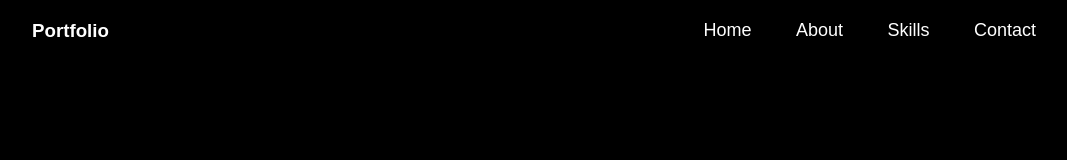
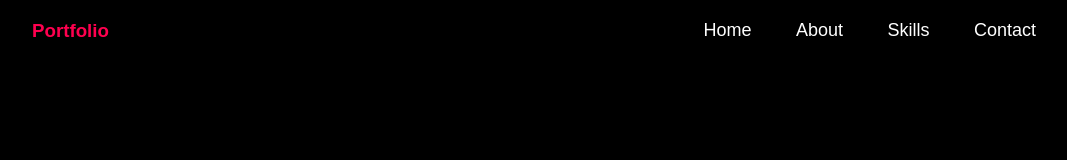
Before and after one commit to subbarayudu421/Portfolio, a plain HTML site: page index.html in a window 1280 px wide. Shown: the top 160 px of the page, without its empty margins (96-1163 px from the left). Drawn offline with Linux system fonts and the light colour scheme.

Commit message:
Update index.html

```diff
--- a/index.html
+++ b/index.html
@@ -14,7 +14,7 @@
     <div id="header">
         <div class="container">
             <nav class="nav-bar">
-                <h3 class="logo">Portfolio</h3>
+                <h3 style="color:#ff004f;" class="logo">Portfolio</h3>
                 <ul id="sidemenu">
                     <li><a href="#header">Home</a></li>
                     <li><a href="#about">About</a></li>
```
